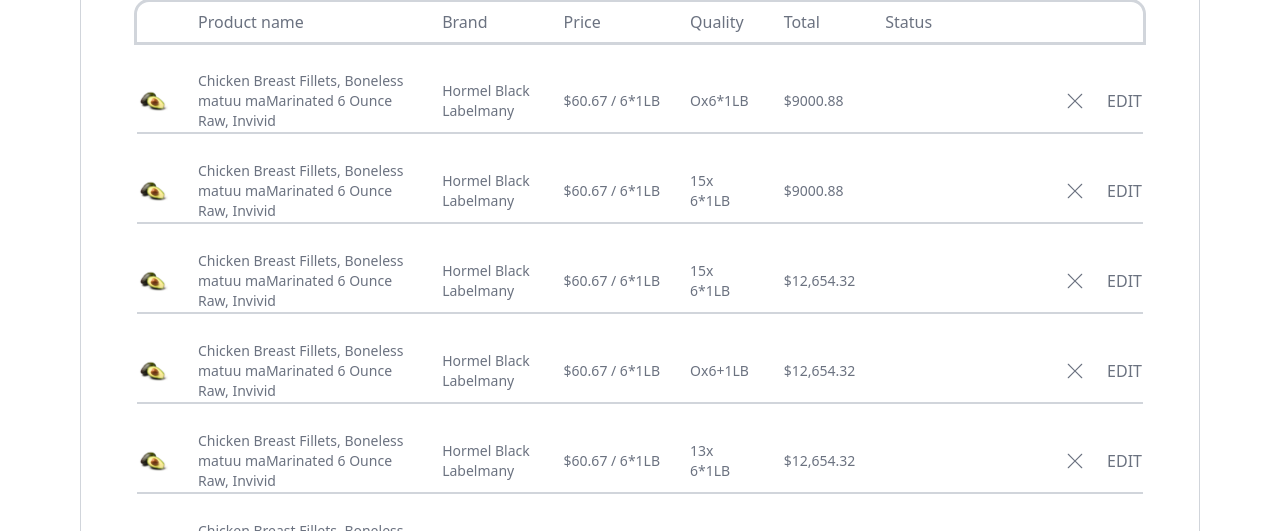
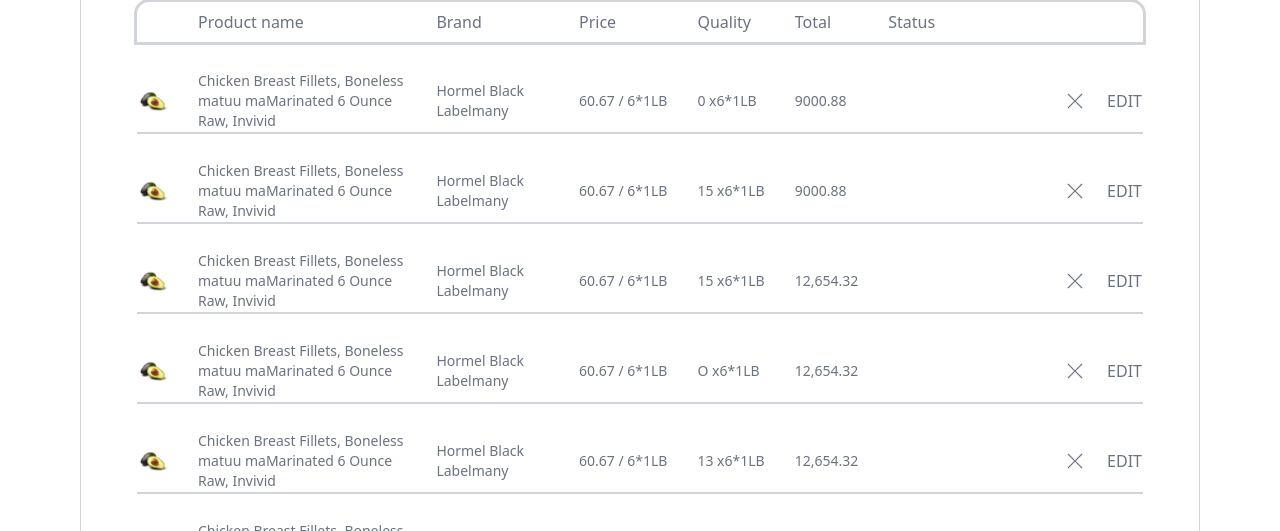
Before and after one commit to premshetty/reeco, a Next.js app: page / in a window 1280 px wide. Shown: the part 421-952 px from the top of the page. Built offline with nearby package versions, Linux system fonts and the light colour scheme; some icons are missing.

Commit message:
edit function added

```diff
--- a/src/components/EditModal.tsx
+++ b/src/components/EditModal.tsx
@@ -1,7 +1,9 @@
-import React from 'react';
+import React, { useState, useEffect } from 'react';
 import { Status, TableRowProps } from './TableRow';
 import { Icon } from '@iconify/react/dist/iconify.js';
 import Image from 'next/image';
+import { useDispatch, useSelector } from 'react-redux';
+import { Product, selectProducts, setProducts } from '@/redux/productSlice';
 
 type Props = {
     open: boolean;
@@ -9,7 +11,7 @@ type Props = {
     setStatus: (status: Status) => void;
     status: Status;
     rowId: number;
-
+    // Add other props as needed
 };
 
 const EditModal = ({
@@ -24,6 +26,46 @@ const EditModal = ({
     quantity,
     total,
 }: Props & TableRowProps) => {
+    const dispatch = useDispatch();
+    const productStore = useSelector(selectProducts);
+    const [editProcut, seteditProcut] = useState<Product>();
+
+
+    const incrementQuantity = () => {
+        if (editProcut?.quantity) {
+            seteditProcut({
+                ...editProcut,
+                quantity: `${Number(editProcut?.quantity) + 1}`,
+            });
+        }
+
+    };
+
+    const decrementQuantity = () => {
+        if (editProcut?.quantity && Number(editProcut?.quantity) > 1) {
+            seteditProcut({
+                ...editProcut,
+                quantity: `${Number(editProcut?.quantity) - 1}`,
+            });
+        }
+    };
+    useEffect(() => {
+        const filteredProduct = productStore.find((product) => product.id === rowId);
+        seteditProcut(filteredProduct);
+    }, [productStore, rowId]);
+
+    const updateProductInStore = () => {
+        if (editProcut) {
+            const updatedProducts = productStore.map((product) =>
+                product.id === rowId ? { ...product, ...editProcut } : product
+            );
+            console.log(updatedProducts)
+            dispatch(setProducts(updatedProducts));
+            setOpen(false);
+        }
+    };
+
+
 
     return (
         <div className={`fixed z-10 overflow-y-auto top-0 w-full left-0 ${open ? 'block' : 'hidden'}`} id="modal">
@@ -50,18 +92,47 @@ const EditModal = ({
                                 <div className='grid grid-cols-2 w-full items-center'>
                                     <p>Price $</p>
                                     <div className='flex items-center gap-2'>
-                                        <input className='border  border-gray-300 rounded-lg p-2 w-32' type='text' placeholder={price.split('/')[0]} />
+                                        <input className='border  border-gray-300 rounded-lg p-2 w-32'
+                                            type='text' value={editProcut?.price}
+                                            onChange={(e) => {
+                                                if (editProcut?.price) {
+                                                    seteditProcut({
+                                                        ...editProcut,
+                                                        price: e.target.value,
+                                                    });
+                                                }
+
+
+                                            }}
+                                        />
                                         <p>/6.1LB</p>
                                     </div>
                                 </div>
-                                <div className='grid grid-cols-2 w-full items-center'>
+                                <div className="grid grid-cols-2 w-full items-center">
                                     <p>Quantity</p>
-                                    <div className='flex items-center gap-2'>
-                                        <button className='  h-8 min-w-8  w-8 bg-green-500 text-white rounded-full'>
+                                    <div className="flex items-center gap-2">
+                                        <button
+                                            onClick={decrementQuantity}
+                                            className="h-8 min-w-8 w-8 bg-green-500 text-white rounded-full"
+                                        >
                                             -
                                         </button>
-                                        <input className='border  border-gray-300 rounded-lg p-2 w-20' type='text' placeholder={quantity.split('x')[0]} />
-                                        <button className='  h-8 min-w-8  w-8 bg-green-500 text-white rounded-full'>
+                                        <input
+                                            className="border border-gray-300 rounded-lg p-2 w-20"
+                                            type="text"
+                                            onChange={(e) => {
+                                                if (editProcut?.quantity) {
+                                                    seteditProcut({
+                                                        ...editProcut,
+                                                        quantity: e.target.value,
+                                                    });
+                                                }
+
+
+                                            }}
+                                            placeholder={editProcut?.quantity}
+                                        />
+                                        <button onClick={incrementQuantity} className="h-8 min-w-8 w-8 bg-green-500 text-white rounded-full">
                                             +
                                         </button>
                                         <p>/6.1LB</p>
@@ -71,6 +142,17 @@ const EditModal = ({
                                     <p>Total</p>
                                     <div className='flex items-center gap-2'>
                                         <input className='border  border-gray-300 rounded-lg p-2 w-32' type='text'
+                                            value={editProcut?.total}
+                                            onChange={(e) => {
+                                                if (editProcut?.total) {
+                                                    seteditProcut({
+                                                        ...editProcut,
+                                                        total: e.target.value,
+                                                    });
+                                                }
+
+
+                                            }}
                                             placeholder={total} />
 
                                     </div>
@@ -107,12 +189,12 @@ const EditModal = ({
                             </button>
                         </div>
                         <div className='flex justify-end w-full gap-4 mt-10'>
-
-                            <button
-                                onClick={() => setOpen(false)}
-                                className='text-green-800 font-bold'>Cancel</button>
-                            <button
-                                className='bg-green-800 text-white px-6 py-2 rounded-full font-bold'>Send</button>
+                            <button onClick={() => setOpen(false)} className='text-green-800 font-bold'>
+                                Cancel
+                            </button>
+                            <button onClick={updateProductInStore} className='bg-green-800 text-white px-6 py-2 rounded-full font-bold'>
+                                Send
+                            </button>
                         </div>
                     </div>
                 </div>
--- a/src/components/TableComponent.tsx
+++ b/src/components/TableComponent.tsx
@@ -10,7 +10,7 @@ const TableComponent = () => {
     const dispatch = useDispatch();
     const productStore = useSelector(selectProducts);
 
-
+    console.log(productStore)
     const fetchData = async () => {
 
         const response = await fetch('/api/data');
--- a/src/components/TableRow.tsx
+++ b/src/components/TableRow.tsx
@@ -71,9 +71,9 @@ const TableRow: React.FC<TableRowProps> = ({
                     className='w-[30px!important] min-w-[30px]' height={30} width={30} />
             </td>
             <td className='max-w-[300px] text-sm w-[300px]'>{product_name}</td>
-            <td className='max-w-[300px] text-sm'>{brand}</td>
-            <td className='max-w-[300px] whitespace-nowrap text-sm'>{price}</td>
-            <td className='max-w-[300px] text-sm'>{quantity}</td>
+            <td className='max-w-[300px] text-sm w-[150px]'>{brand}</td>
+            <td className='max-w-[300px] whitespace-nowrap text-sm'>{`${price} / 6*1LB`}</td>
+            <td className='max-w-[300px] text-sm whitespace-nowrap'>{`${quantity} x6*1LB`}</td>
             <td className='max-w-[300px] text-sm'>{total}</td>
             <td className='max-w-[300px] text-sm '>
                 <StatusPill />
--- a/src/data.json
+++ b/src/data.json
@@ -4,62 +4,62 @@
       "id": 1,
       "product_name": "Chicken Breast Fillets, Boneless matuu maMarinated 6 Ounce Raw, Invivid",
       "brand": "Hormel Black Labelmany",
-      "price": "$60.67 / 6*1LB",
-      "quantity": "Ox6*1LB",
-      "total": "$9000.88",
+      "price": "60.67",
+      "quantity": "0",
+      "total": "9000.88",
       "status": ""
     },
     {
       "id": 2,
       "product_name": "Chicken Breast Fillets, Boneless matuu maMarinated 6 Ounce Raw, Invivid",
       "brand": "Hormel Black Labelmany",
-      "price": "$60.67 / 6*1LB",
-      "quantity": "15x 6*1LB",
-      "total": "$9000.88",
+      "price": "60.67",
+      "quantity": "15",
+      "total": "9000.88",
       "status": ""
     },
     {
       "id": 3,
       "product_name": "Chicken Breast Fillets, Boneless matuu maMarinated 6 Ounce Raw, Invivid",
       "brand": "Hormel Black Labelmany",
-      "price": "$60.67 / 6*1LB",
-      "quantity": "15x 6*1LB",
-      "total": "$12,654.32",
+      "price": "60.67",
+      "quantity": "15",
+      "total": "12,654.32",
       "status": ""
     },
     {
       "id": 4,
       "product_name": "Chicken Breast Fillets, Boneless matuu maMarinated 6 Ounce Raw, Invivid",
       "brand": "Hormel Black Labelmany",
-      "price": "$60.67 / 6*1LB",
-      "quantity": "Ox6+1LB",
-      "total": "$12,654.32",
+      "price": "60.67",
+      "quantity": "O",
+      "total": "12,654.32",
       "status": ""
     },
     {
       "id": 5,
       "product_name": "Chicken Breast Fillets, Boneless matuu maMarinated 6 Ounce Raw, Invivid",
       "brand": "Hormel Black Labelmany",
-      "price": "$60.67 / 6*1LB",
-      "quantity": "13x 6*1LB",
-      "total": "$12,654.32",
+      "price": "60.67",
+      "quantity": "13",
+      "total": "12,654.32",
       "status": ""
     },
     {
       "id": 6,
       "product_name": "Chicken Breast Fillets, Boneless matuu maMarinated 6 Ounce Raw, Invivid",
       "brand": "Hormel Black Labelmany",
-      "price": "$10.48",
-      "quantity": "13x 6*1LB",
+      "price": "10.48",
+      "quantity": "13",
       "total": "",
       "status": ""
     },
     {
       "id": 7,
       "product_name": "Chicken Breast Fillets, Boneless matuu",
-      "brand": "Hormel Black. $60.67,.6*1LB",
-      "price": "$60.67 / 6*1LB",
-      "quantity": "13x6*1LB",
+      "brand": "Hormel Black. 60.67,",
+      "price": "60.67",
+      "quantity": "13",
       "total": "",
       "status": ""
     }
```
